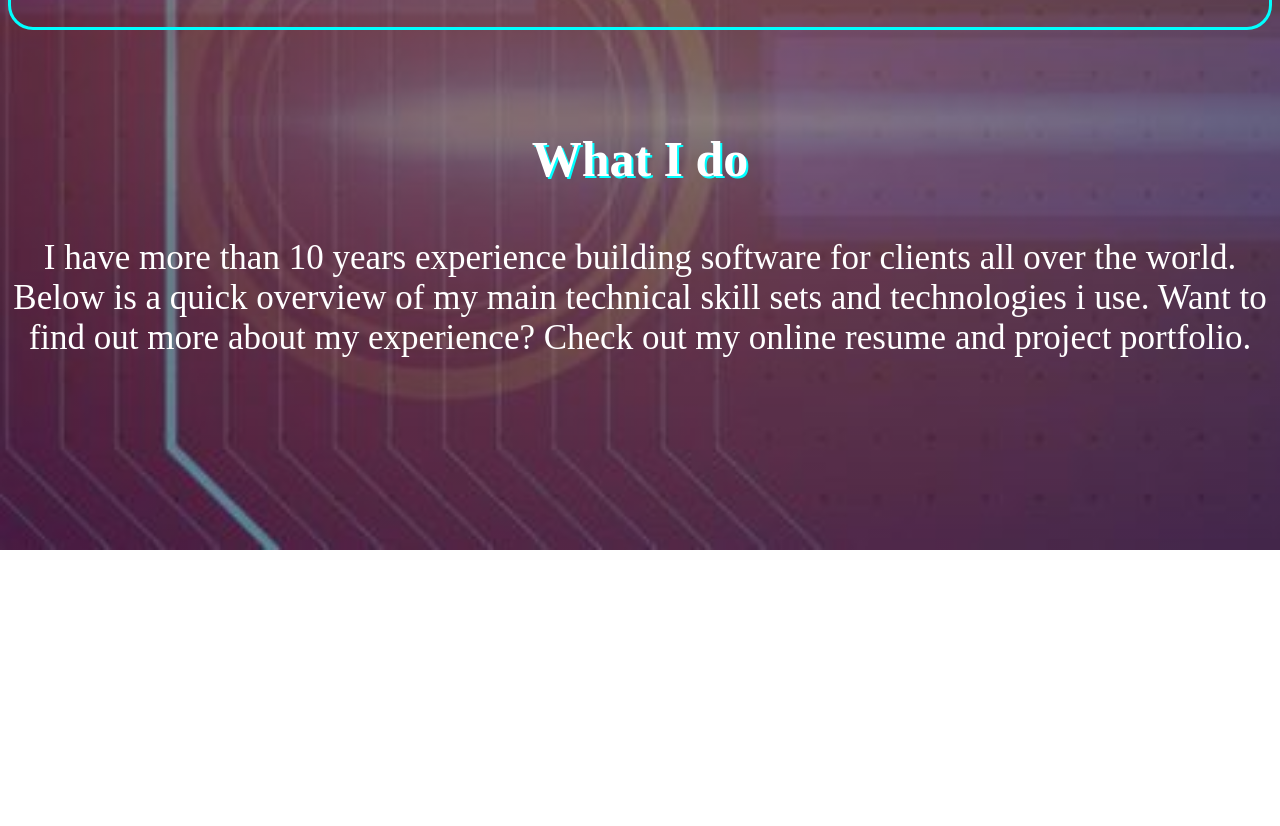
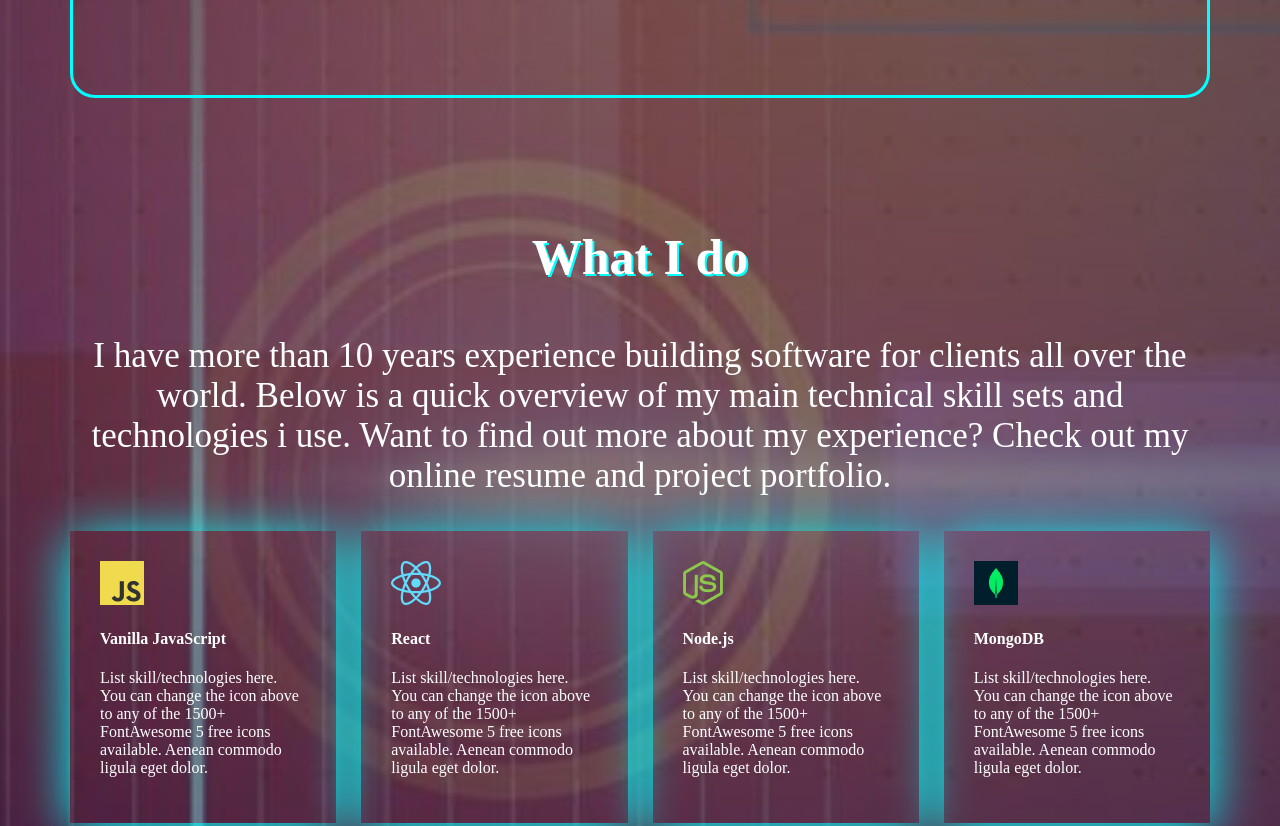
Before and after one commit to delowarhossain7089/my-port-folio, a plain HTML site: page index.html in a window 1280 px wide. Shown: the part 2180-3006 px from the top of the page. Before the commit the page ends 2730 px from the top, so only its background shows below. Drawn offline with Linux system fonts and the light colour scheme.

Commit message:
add skills items

```diff
--- a/index.html
+++ b/index.html
@@ -62,24 +62,24 @@
         <div class="skills-container">
             <!-- .skill*4>img+h4.skill-title+p.skill-description -->
             <div class="skill">
-                <img src="" alt="">
-                <h4 class="skill-title"></h4>
-                <p class="skill-description"></p>
+                <img src="images/icons/js.png" alt="">
+                <h4 class="skill-title text-clr">Vanilla JavaScript</h4>
+                <p class="skill-description text-clr">List skill/technologies here. You can change the icon above to any of the 1500+ FontAwesome 5 free icons available. Aenean commodo ligula eget dolor.</p>
             </div>
             <div class="skill">
-                <img src="" alt="">
-                <h4 class="skill-title"></h4>
-                <p class="skill-description"></p>
+                <img src="images/icons/react.png" alt="">
+                <h4 class="skill-title text-clr">React</h4>
+                <p class="skill-description text-clr">List skill/technologies here. You can change the icon above to any of the 1500+ FontAwesome 5 free icons available. Aenean commodo ligula eget dolor.</p>
             </div>
             <div class="skill">
-                <img src="" alt="">
-                <h4 class="skill-title"></h4>
-                <p class="skill-description"></p>
+                <img src="images/icons/nodejs.png" alt="">
+                <h4 class="skill-title text-clr">Node.js</h4>
+                <p class="skill-description text-clr">List skill/technologies here. You can change the icon above to any of the 1500+ FontAwesome 5 free icons available. Aenean commodo ligula eget dolor.</p>
             </div>
             <div class="skill">
-                <img src="" alt="">
-                <h4 class="skill-title"></h4>
-                <p class="skill-description"></p>
+                <img src="images/icons/mongo.png" alt="">
+                <h4 class="skill-title text-clr">MongoDB</h4>
+                <p class="skill-description text-clr">List skill/technologies here. You can change the icon above to any of the 1500+ FontAwesome 5 free icons available. Aenean commodo ligula eget dolor.</p>
             </div>
         </div>
 
--- a/style/style.css
+++ b/style/style.css
@@ -131,6 +131,17 @@ nav li a {
     border-radius: 50%;
 }
 
+/*main style*/
+main{
+    max-width:1140px;
+    margin: 0 auto;
+}
+
+main section{
+    margin-top: 130px;
+    margin-bottom: 150px;
+}
+
 
 /*about styles*/
 
@@ -139,8 +150,7 @@ nav li a {
 border-radius: 25px;
 padding: 130px 150px;
 text-align:center;
-    max-width:1140px;
-    margin: 100px auto;
+margin: 100px auto;
 }
 
 .about-items{
@@ -158,3 +168,18 @@ text-align:center;
     font-size: 25px;
 color: white;
 }
+
+/*skills section*/
+
+.skills-container{
+    display: flex;
+    gap: 25px;
+}
+ .skill{
+    padding: 30px;
+    box-shadow: 0px 6px 50px 0px cyan;
+ }
+
+.text-clr{
+    color: white;
+}
```
